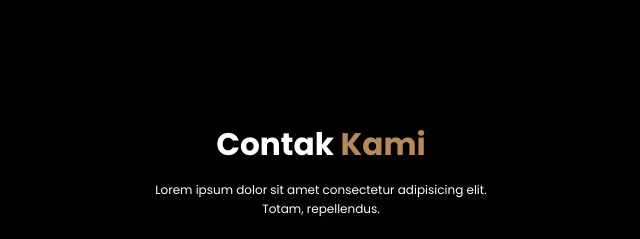
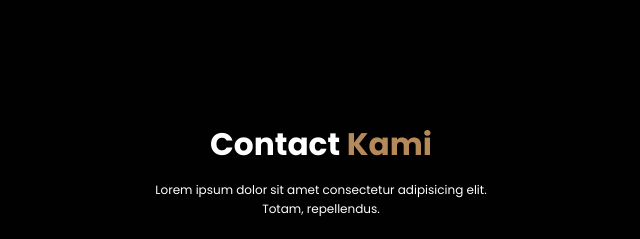
Before and after one commit to dickyfarhan777/kedai-kopi, a plain HTML site: page index.html in a window 1280 px wide. Shown: the part 2300-2539 px from the top of the page, 319-959 px from the left. Drawn offline with nearby package versions, Linux system fonts and the light colour scheme.

Commit message:
Update index.html
Change name contact

```diff
--- a/index.html
+++ b/index.html
@@ -114,7 +114,7 @@
 
     <!-- Contact Section Start -->
     <section id="contact" class="contact">
-      <h2>Contak <span>Kami</span></h2>
+      <h2>Contact <span>Kami</span></h2>
       <p>
         Lorem ipsum dolor sit amet consectetur adipisicing elit. Totam,
         repellendus.
```
